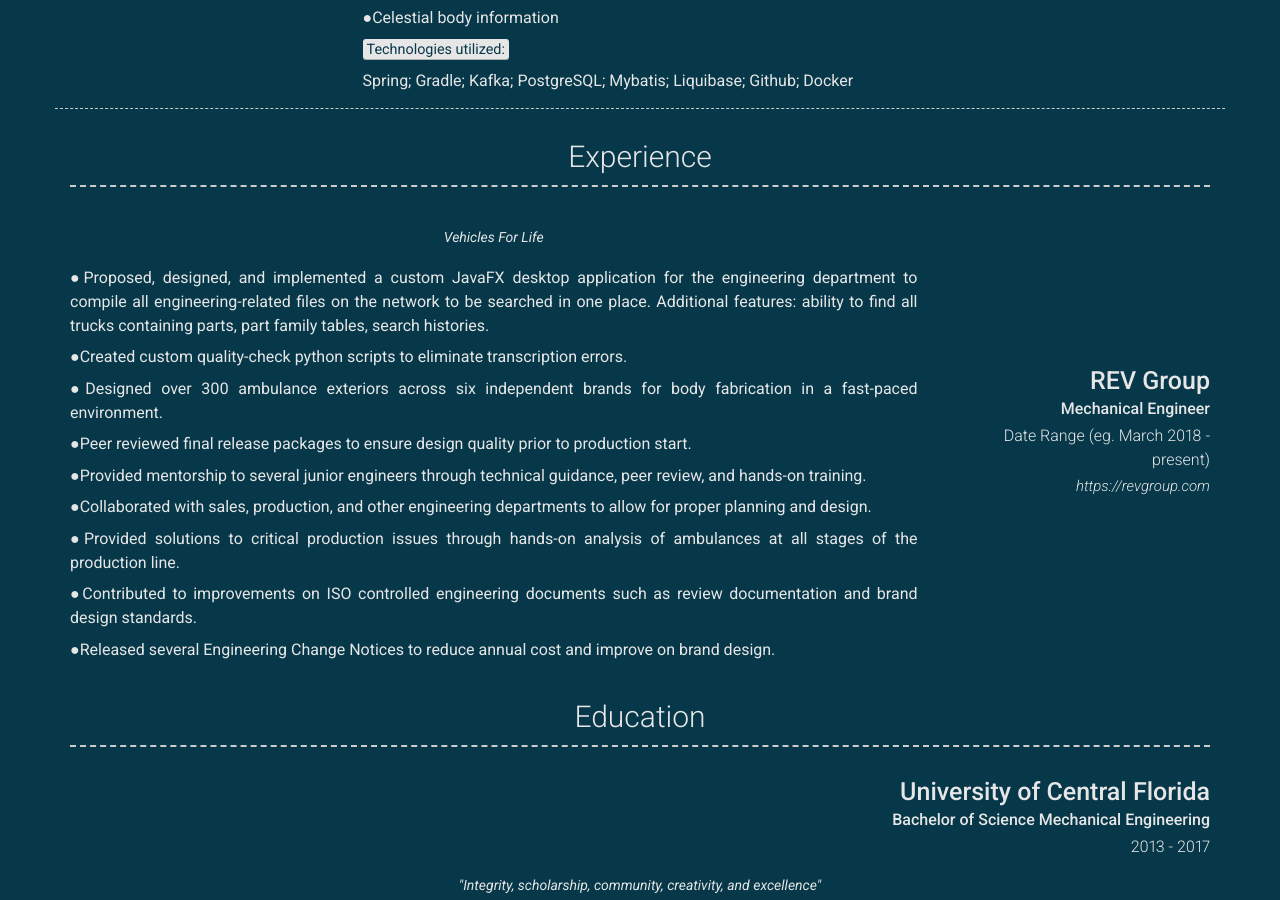
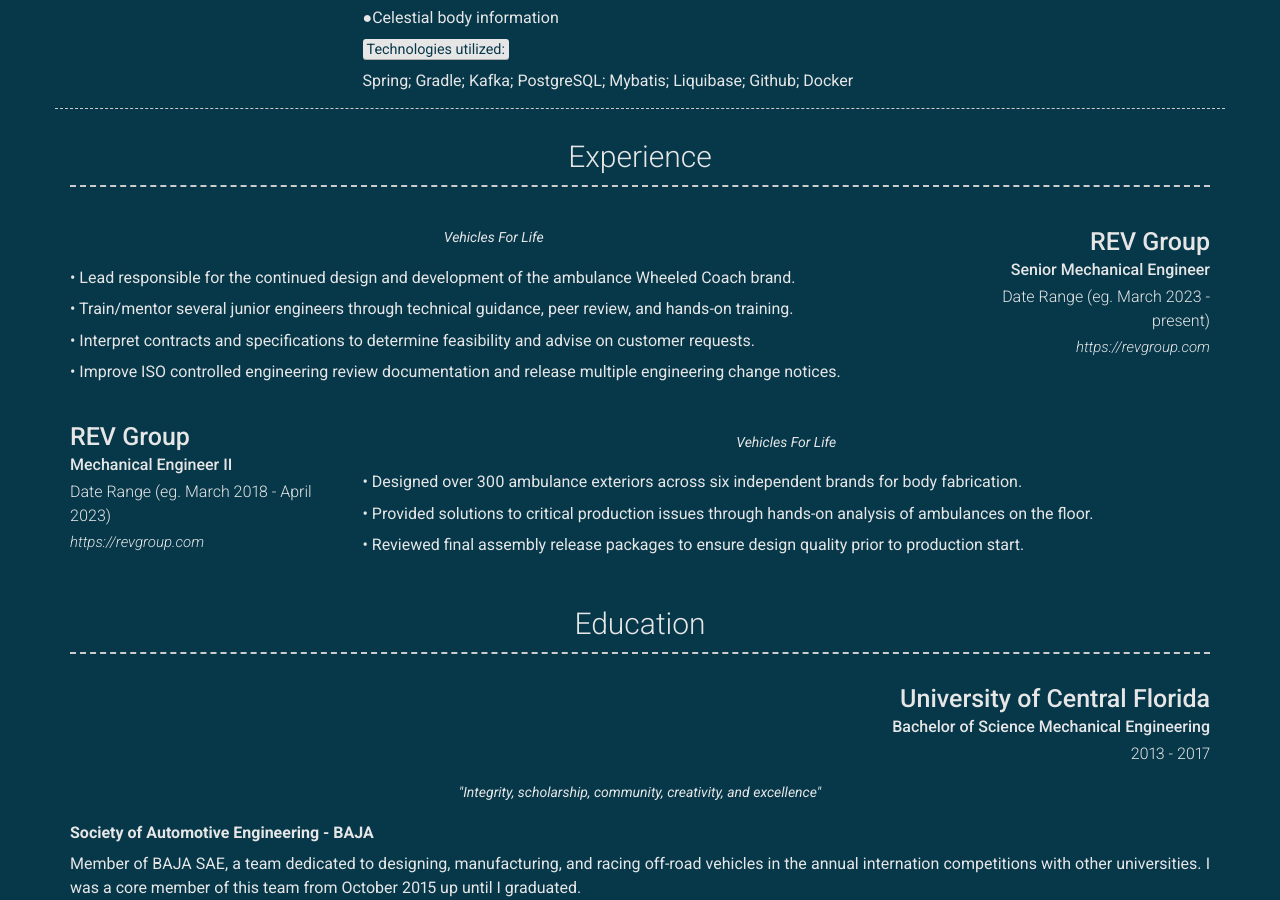
Before and after one commit to Daniel-J-Mason/Daniel-J-Mason.github.io, a Jekyll site: the page built from index.md, in a window 1280 px wide and 900 px high, scrolled down 3407 px. Built offline with Jekyll 4.4.1, drawn with Linux system fonts in a browser that asks for light colours; nearby versions of some CDN libraries; some of the changed text lies outside the part shown.

Commit message:
Update REV info and Transmittal Review note

```diff
--- a/_config.yml
+++ b/_config.yml
@@ -147,7 +147,7 @@
 
           ●Light/Dark mode
 
-          ●Stateless settings
+          ●Stateful settings
 
           ●Autogenerated default settings and default transmittal layout files
 
@@ -217,38 +217,34 @@
     content:
       - layout: right
         title: REV Group
-        sub_title: Mechanical Engineer
-        caption: Date Range (eg. March 2018 - present)
+        sub_title: Senior Mechanical Engineer
+        caption: Date Range (eg. March 2023 - present)
         link: https://revgroup.com
         quote: >
           Vehicles For Life
         description: | # this will include new lines to allow paragraphs
-          ●Proposed, designed, and implemented a custom JavaFX desktop application for the
-          engineering department to compile all engineering-related files on the network to be
-          searched in one place. Additional features: ability to find all trucks containing parts, part
-          family tables, search histories.
+          • Lead responsible for the continued design and development of the ambulance Wheeled Coach brand.
 
-          ●Created custom quality-check python scripts to eliminate transcription errors.
+          • Train/mentor several junior engineers through technical guidance, peer review, and hands-on training.
 
-          ●Designed over 300 ambulance exteriors across six independent brands for body
-          fabrication in a fast-paced environment.
+          • Interpret contracts and specifications to determine feasibility and advise on customer requests.
 
-          ●Peer reviewed final release packages to ensure design quality prior to production start.
+          • Improve ISO controlled engineering review documentation and release multiple engineering change notices.
 
-          ●Provided mentorship to several junior engineers through technical guidance, peer
-          review, and hands-on training.
+      - layout: left
+        title: REV Group
+        sub_title: Mechanical Engineer II
+        caption: Date Range (eg. March 2018 - April 2023)
+        link: https://revgroup.com
+        quote: >
+          Vehicles For Life
+        description: | # this will include new lines to allow paragraphs
+          • Designed over 300 ambulance exteriors across six independent brands for body fabrication.
 
-          ●Collaborated with sales, production, and other engineering departments to allow for
-          proper planning and design.
+          • Provided solutions to critical production issues through hands-on analysis of ambulances on the floor.
 
-          ●Provided solutions to critical production issues through hands-on analysis of
-          ambulances at all stages of the production line.
+          • Reviewed final assembly release packages to ensure design quality prior to production start.
 
-          ●Contributed to improvements on ISO controlled engineering documents such as review
-          documentation and brand design standards.
-
-          ●Released several Engineering Change Notices to reduce annual cost and improve on
-          brand design.
   - title: Education
     layout: list
     content:
```
